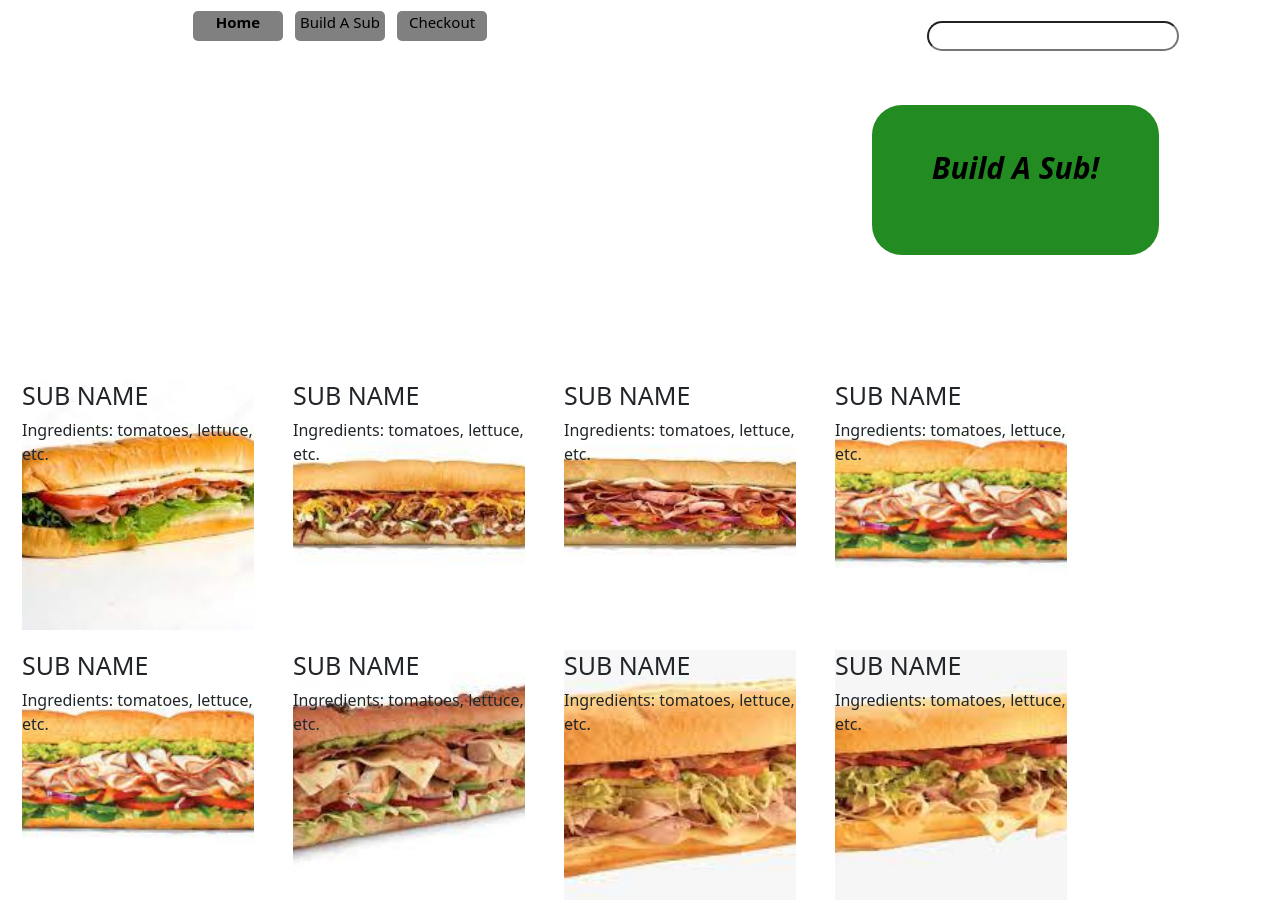
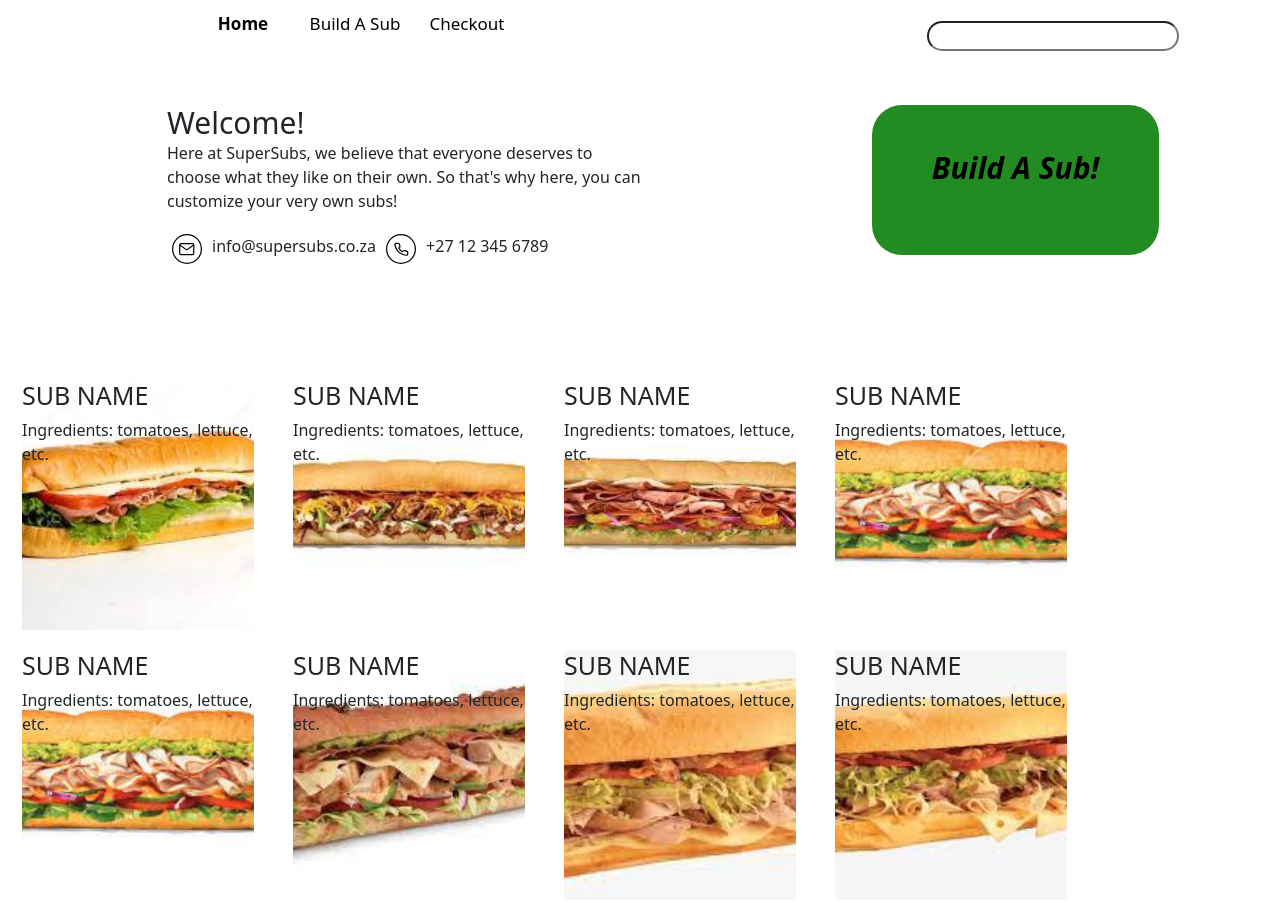
Before and after one commit to MeganBeyl/Final_Project_Term2, a plain HTML site: page index.html in a window 1280 px wide. Shown: the top 903 px of the page. Drawn offline with nearby package versions, Linux system fonts and the light colour scheme.

Commit message:
Small Changes

```diff
--- a/css/main.css
+++ b/css/main.css
@@ -37,13 +37,12 @@ nav{
 
 .nav-con li{
     float:left;
-    width:90px;
+    width:100px;
     height:30px;
     border-radius:5px;
     text-align:center;
-    font-size:15px;
+    font-size:17px;
     color:black;
-    background-color: grey;
     margin:6px;
 }
 
@@ -104,13 +103,14 @@ header h2{
     width:80%;
     height:500px;
     margin:3px;
-    background-color: aliceblue;
+
 }
 
 .col-8{
     width:80%;
     height:780px;
-    background-color: gray;
+    background-color: rgb(166, 142, 142);
+    border-radius: 30px;
     padding-left:10%;
     margin:5px;
 }
@@ -139,15 +139,45 @@ header h2{
 .col-2{
     width:8%;
     height:650px;
-    background-color: lightgray;
     margin:5px;
 }
 
 .col-1{
     width:9%;
     height:500px;
-    background-color: gray;
     margin:4px;
+}
+
+.email-info{
+    float:left;
+    margin:5px;
+}
+
+.email-icon{
+    float:left;
+    margin:5px;
+}
+
+.phone-icon{
+    float:left;
+    margin:5px;
+}
+
+.phone-info{
+    float:left;
+    margin:5px;
+}
+
+.contact{
+
+}
+
+.info h3{
+    font-size:30px;
+}
+
+.about-us{
+
 }
 
 .hover-subs1{
@@ -282,7 +312,7 @@ header h2{
 form{
     width:100%;
     height:520px;
-    background-color: darkgray;
+    background-color: rgb(39, 174, 154);
     text-align:center;
     border-radius:15px;
     margin:6px;
--- a/index.html
+++ b/index.html
@@ -35,7 +35,30 @@
     <div class="container-fluid">
         <div class="row">
             <div class="col-6">
-                <div class="notification"></div>
+                <div class="about-us">
+                    <div class="info">
+                        <h3>Welcome!</h3>
+                        <p>Here at SuperSubs, we believe that everyone deserves to choose what they like on their own. So that's why here, you can customize your very own subs!</p>
+
+                    </div>
+                    <div class="contact">
+                        <div class="email-icon">
+                            <svg width="30" height="30" viewBox="0 0 50 50" fill="none" xmlns="http://www.w3.org/2000/svg"><circle cx="25" cy="25" r="24" stroke="black" stroke-width="2"/><path d="M15.1216 16.0718H33.9666C35.2622 16.0718 36.3222 17.1097 36.3222 18.3783V32.2176C36.3222 33.4862 35.2622 34.5242 33.9666 34.5242H15.1216C13.826 34.5242 12.766 33.4862 12.766 32.2176V18.3783C12.766 17.1097 13.826 16.0718 15.1216 16.0718Z" stroke="black" stroke-width="2" stroke-linecap="round" stroke-linejoin="round"/><path d="M36.3222 18.3784L24.5441 26.4513L12.766 18.3784" stroke="black" stroke-width="2" stroke-linecap="round" stroke-linejoin="round"/></svg>
+                        </div>
+
+                        <div class="email-info">
+                            <p>info@supersubs.co.za</p>
+                        </div>
+
+                        <div class="phone-icon">
+                            <svg width="30" height="30" viewBox="0 0 50 50" fill="none" xmlns="http://www.w3.org/2000/svg"><circle cx="25" cy="25" r="24" stroke="black" stroke-width="2"/><path d="M36.1696 30.4429V33.4223C36.1708 33.6989 36.1097 33.9727 35.9904 34.2261C35.871 34.4795 35.696 34.707 35.4764 34.894C35.2569 35.081 34.9977 35.2234 34.7155 35.312C34.4332 35.4006 34.1342 35.4335 33.8374 35.4086C30.5455 35.0765 27.3834 34.0322 24.6052 32.3596C22.0204 30.8348 19.829 28.8004 18.1865 26.4008C16.3786 23.8098 15.2534 20.86 14.9023 17.7902C14.8756 17.5155 14.9107 17.2387 15.0055 16.9774C15.1003 16.7161 15.2527 16.4759 15.453 16.2723C15.6532 16.0686 15.897 15.9059 16.1687 15.7944C16.4404 15.683 16.7341 15.6254 17.0312 15.6251H20.2405C20.7597 15.6204 21.263 15.791 21.6566 16.1053C22.0503 16.4196 22.3074 16.8561 22.3801 17.3333C22.5155 18.2868 22.7667 19.223 23.1289 20.1241C23.2729 20.4795 23.304 20.8659 23.2187 21.2373C23.1334 21.6087 22.9351 21.9496 22.6475 22.2196L21.2889 23.4809C22.8118 25.9673 25.0293 28.026 27.7076 29.4398L29.0662 28.1785C29.3571 27.9115 29.7243 27.7274 30.1243 27.6482C30.5244 27.569 30.9405 27.5979 31.3234 27.7316C32.294 28.0678 33.3025 28.301 34.3295 28.4268C34.8492 28.4948 35.3238 28.7378 35.663 29.1096C36.0023 29.4813 36.1826 29.9558 36.1696 30.4429Z" stroke="black" stroke-width="2" stroke-linecap="round" stroke-linejoin="round"/></svg>
+                        </div>
+
+                        <div class="phone-info">
+                            <p>+27 12 345 6789</p>
+                        </div>
+                    </div>
+                </div>
             </div>
             <div class="col-6">
                 <div class="alert-box"><strong><i>Build A Sub!</i></strong></div>
```
Also changed, not shown: pages/build.html (+14 -0 lines).
